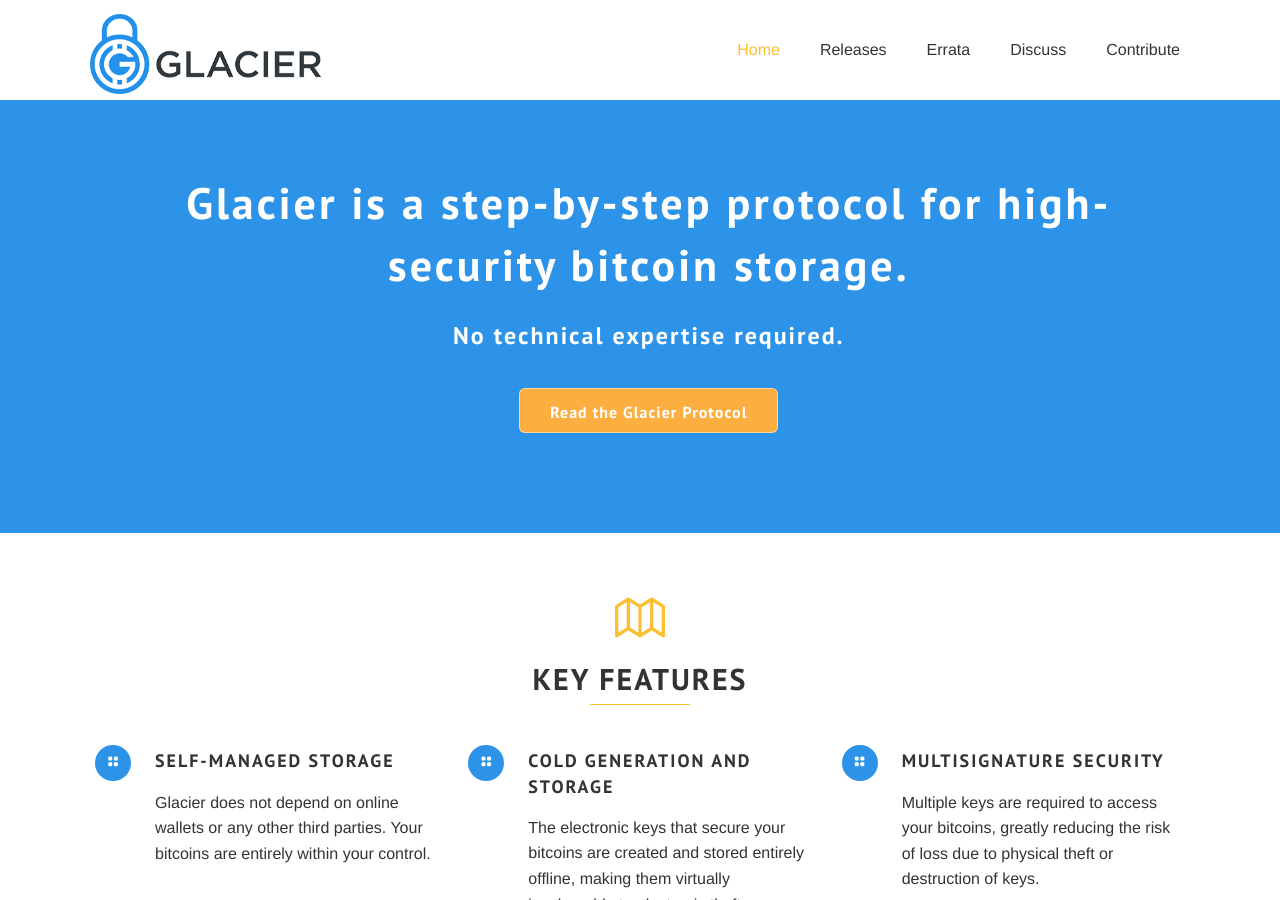
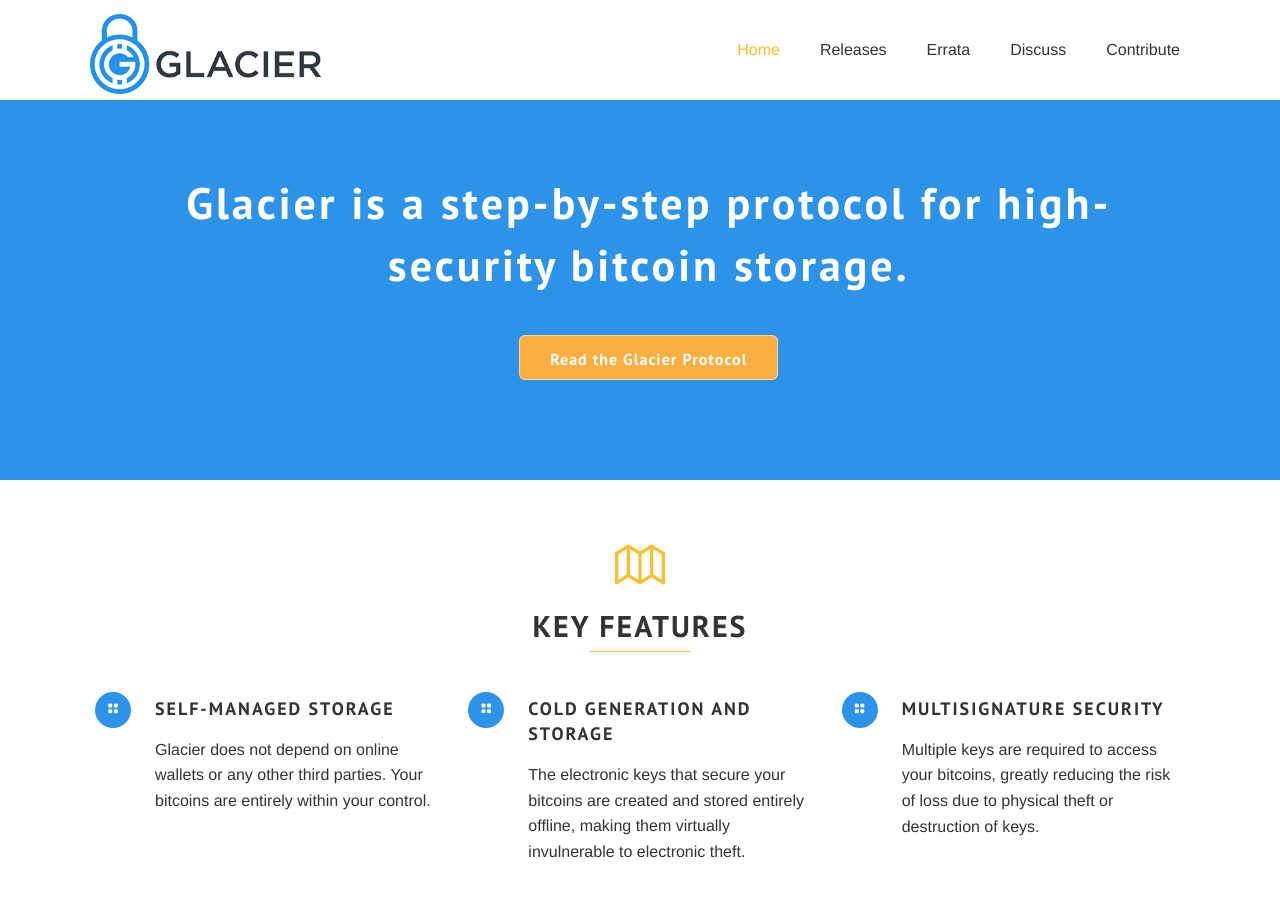
Before and after one commit to GlacierProtocol/glacierprotocol.github.io, a Jekyll site: the page built from index.html, in a window 1280 px wide and 900 px high. Built offline with Jekyll 4.4.1, drawn with Linux system fonts in a browser that asks for light colours; some web fonts are replaced; the list of posts is cut into pages by our own code.

Commit message:
Remove "no technical expertise required" from banner

```diff
--- a/index.html
+++ b/index.html
@@ -73,7 +73,7 @@
             <div class='large-12 columns right'>
               <h2>Glacier is a step-by-step protocol for high-security bitcoin storage.
               </h2>
-              <h3 style="font-size: 1.5em;">No technical expertise required.</h3>
+              <!-- <h3 style="font-size: 1.5em;">No technical expertise required.</h3> -->
               <div class='spacing'></div>
 			        <a class='button boxed' href="{{site.url}}/releases/Glacier Protocol Document v0.9 Beta.pdf"><strong>Read the Glacier Protocol</strong></a>
             </div>
```
